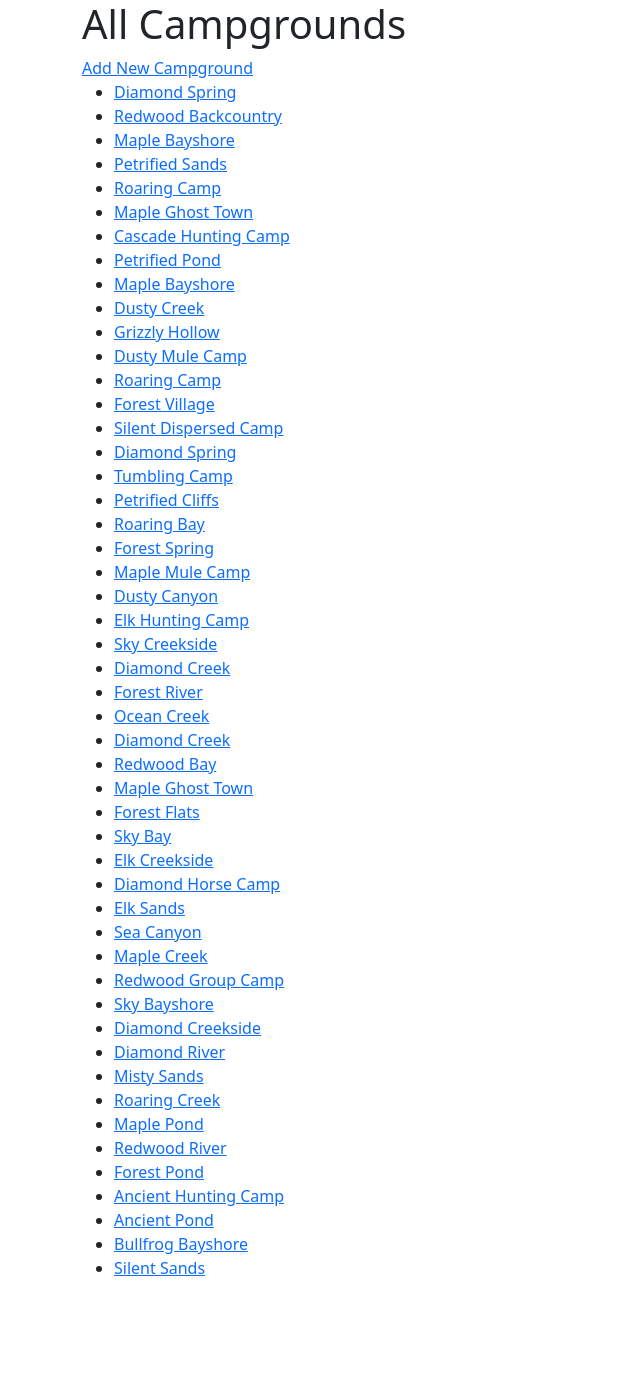
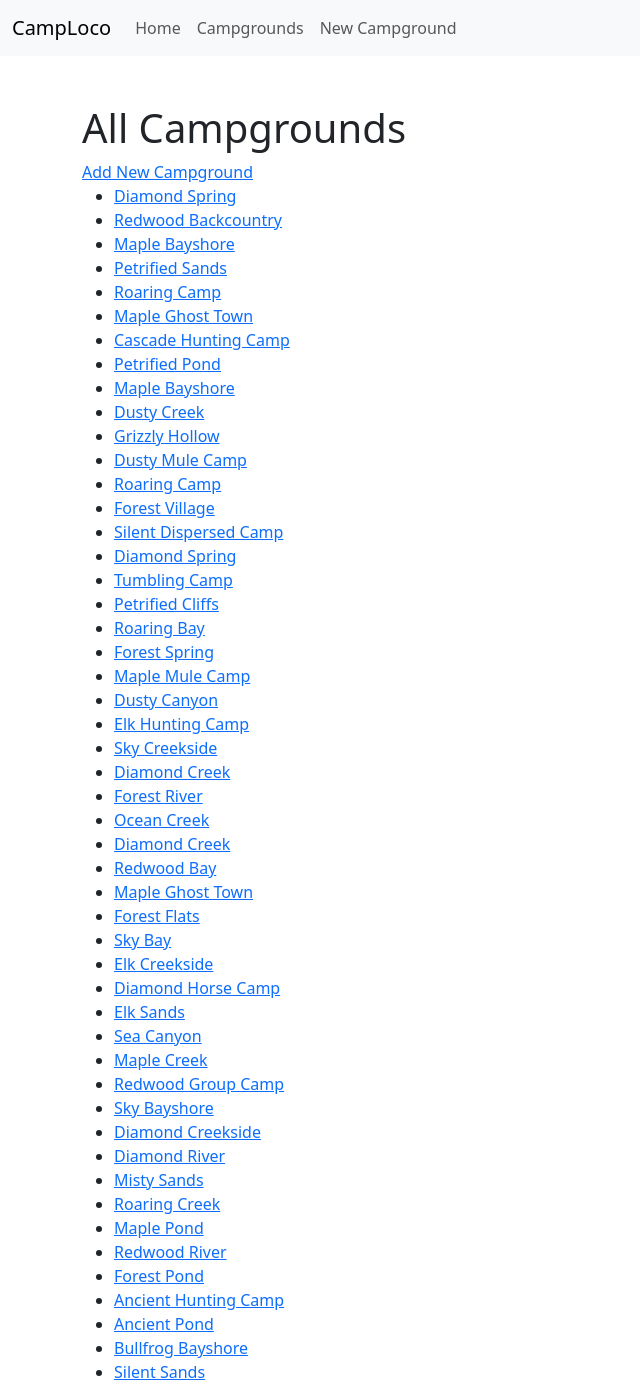
Before and after one commit to farhan-begg/camploco, a Node server app: page /campgrounds in a window 1280 px wide. Shown: the whole page, without its empty margins (0-640 px from the left). Before the commit the page ends 1276 px from the top, so only its background shows below. Run offline with Node 20, Linux system fonts and the light colour scheme; data comes from the database, SQL or seed files in the repository; some libraries are stand-ins or nearby versions.

Commit message:
implemented navbar and added basic routes on nav

```diff
--- a/views/layouts/boilerplate.ejs
+++ b/views/layouts/boilerplate.ejs
@@ -8,7 +8,10 @@
   <title>Do</title>
 </head>
 <body>
-  <main class="container">
+
+  <%- include("../partials/navbar") %>
+
+  <main class="container mt-5">
   <%- body %>
   </main>
 
--- /dev/null
+++ b/views/partials/navbar.ejs
@@ -0,0 +1,15 @@
+  <nav class="navbar sticky-top navbar-expand-lg bg-body-tertiary">
+  <div class="container-fluid">
+    <a class="navbar-brand" href="#">CampLoco</a>
+    <button class="navbar-toggler" type="button" data-bs-toggle="collapse" data-bs-target="#navbarNavAltMarkup" aria-controls="navbarNavAltMarkup" aria-expanded="false" aria-label="Toggle navigation">
+      <span class="navbar-toggler-icon"></span>
+    </button>
+    <div class="collapse navbar-collapse" id="navbarNavAltMarkup">
+      <div class="navbar-nav">
+        <a class="nav-link" href="/">Home</a>
+        <a class="nav-link" href="/campgrounds">Campgrounds</a>
+        <a class="nav-link" href="/campgrounds/new">New Campground</a>
+      </div>
+    </div>
+  </div>
+</nav>
```
